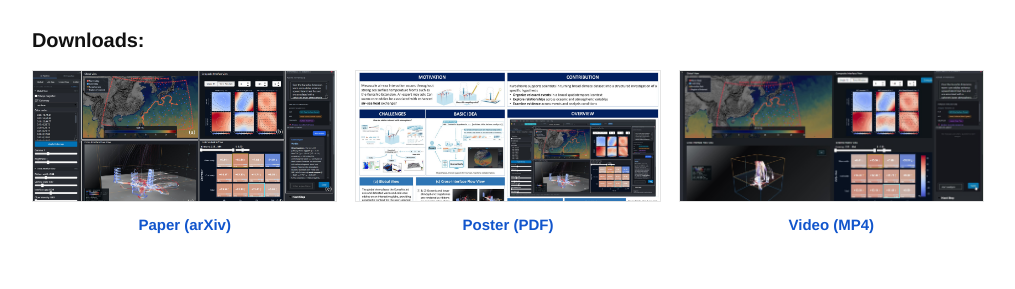
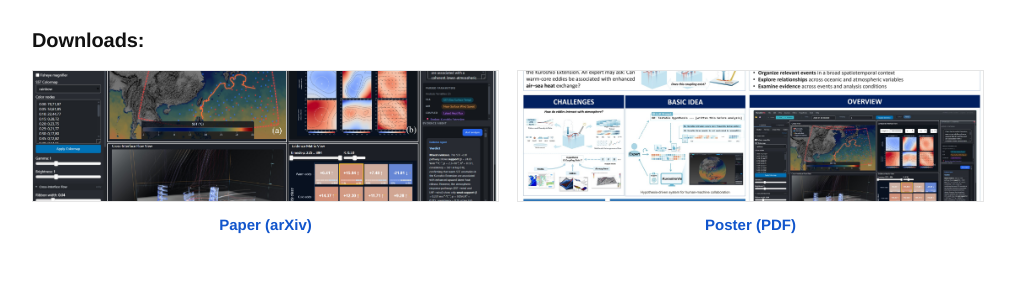
Before and after one commit to loryhndol/loryhndol.github.io, a plain HTML site: page KuroshioVis/index.html in a window 1280 px wide. Shown: the part 1949-2238 px from the top of the page, without its empty margins (132-1147 px from the left). Drawn offline with Linux system fonts and the light colour scheme.

Commit message:
Remove video download from Downloads section

```diff
--- a/KuroshioVis/index.html
+++ b/KuroshioVis/index.html
@@ -125,7 +125,7 @@ a:hover { text-decoration: underline; }
 /* ==================== downloads ==================== */
 .downloads {
   display: grid;
-  grid-template-columns: repeat(3, 1fr);
+  grid-template-columns: repeat(2, 1fr);
   gap: 18px;
 }
 
@@ -273,13 +273,6 @@ a:hover { text-decoration: underline; }
         <a href="./assets/poster/KuroshioVis-Poster-Final.pdf" target="_blank" rel="noopener">Poster (PDF)</a>
       </div>
 
-      <div class="download">
-        <div class="thumb">
-          <img src="./assets/demo/video-cover.jpg" alt="Demo video cover">
-        </div>
-        <a href="./assets/demo/KuroshioVis-demo.mp4" download>Video (MP4)</a>
-      </div>
-
     </div>
   </section>
 
```
